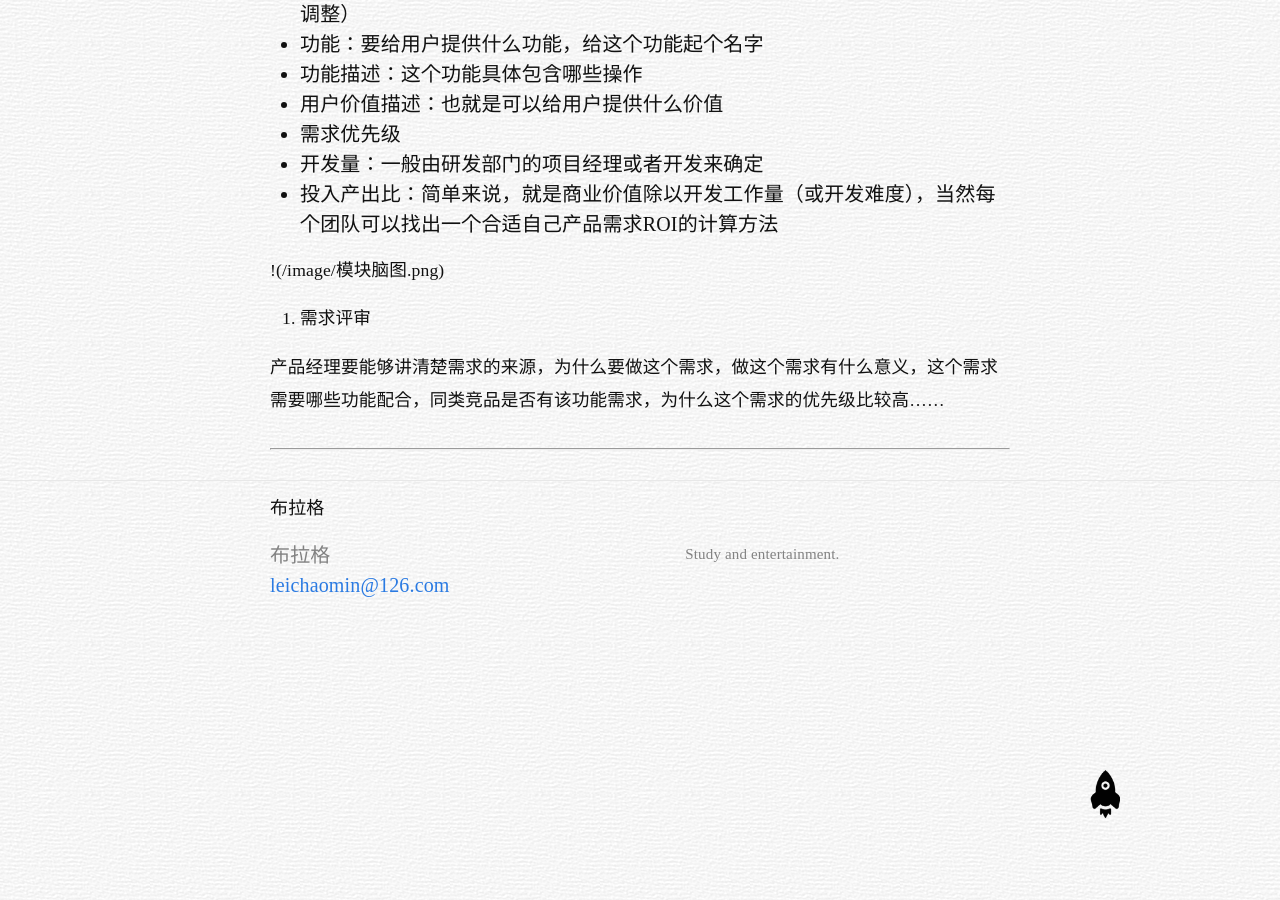
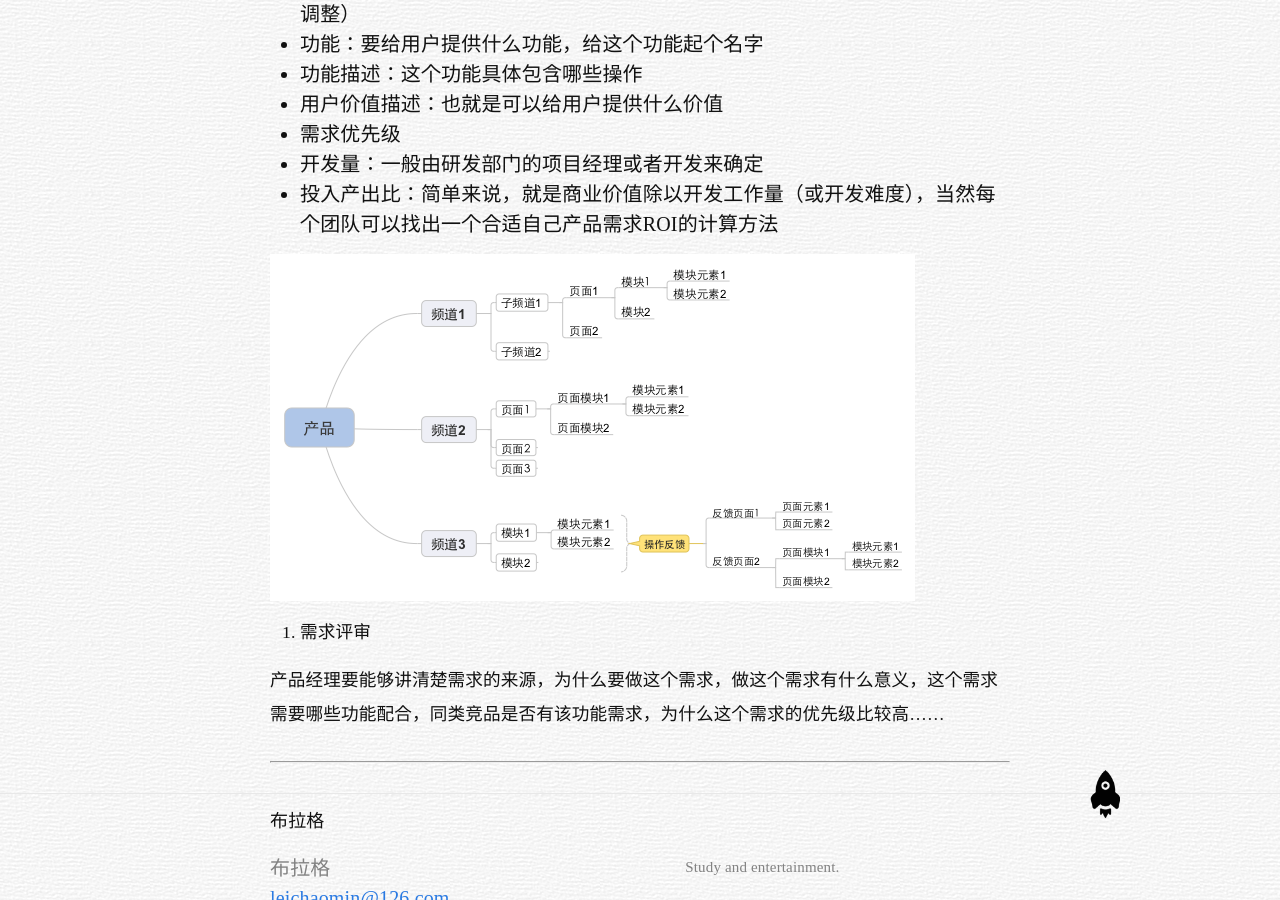
Before and after one commit to Besideme/besideme.github.io, a Jekyll site: the page built from _posts/2016-11-17-manage-demand-note.md, in a window 1280 px wide and 900 px high, scrolled down 7606 px. Built offline with Jekyll 4.4.1, drawn with Linux system fonts in a browser that asks for light colours; nearby versions of some CDN libraries; comment, search, counter and statistics services are not loaded.

Commit message:
Update 2016-11-17-manage-demand-note.md

```diff
--- a/_posts/2016-11-17-manage-demand-note.md
+++ b/_posts/2016-11-17-manage-demand-note.md
@@ -162,7 +162,7 @@ KANO模型，具体实施可参考 <https://www.douban.com/note/215759855/> QQ
 - 开发量：一般由研发部门的项目经理或者开发来确定
 - 投入产出比：简单来说，就是商业价值除以开发工作量（或开发难度），当然每个团队可以找出一个合适自己产品需求ROI的计算方法
 
-!(/image/模块脑图.png)
+![脑图](/image/模块脑图.png)
 
 7. 需求评审
 
```
